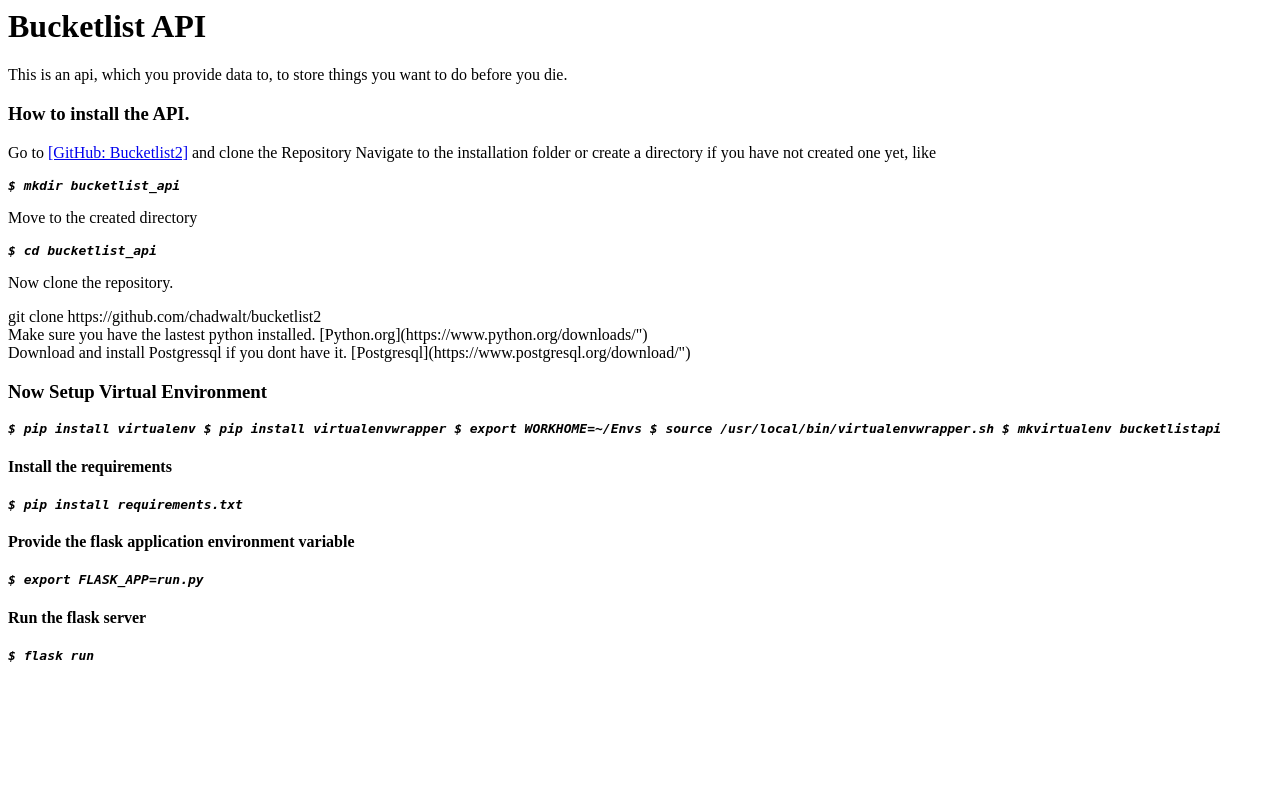
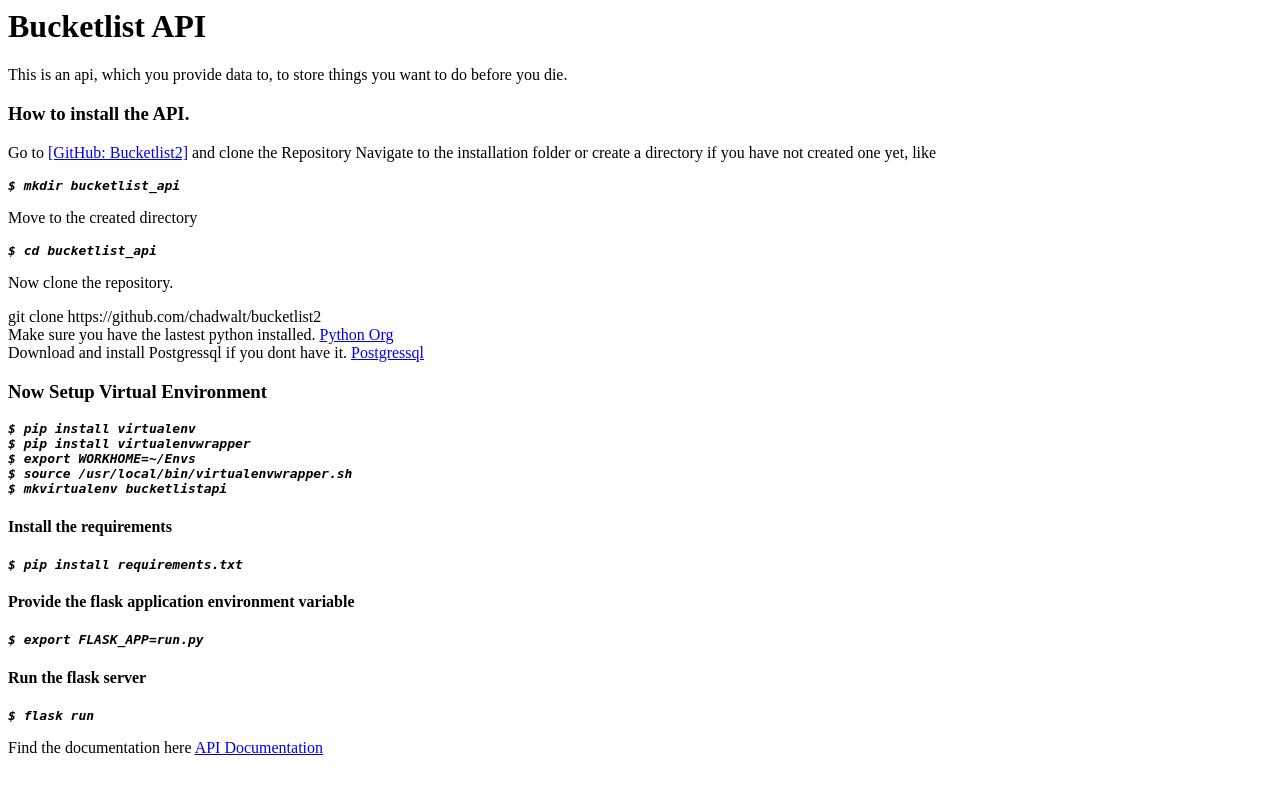
Before and after one commit to chadwalt/bucketlist2, a Python web app: template app/templates/index.html in a window 1280 px wide. Run offline with Jinja, Linux system fonts and the light colour scheme; the template is opened without the code that fills it, so the values that code supplies are empty.

Commit message:
Added the link for the api documenation

```diff
--- a/app/templates/index.html
+++ b/app/templates/index.html
@@ -29,8 +29,8 @@
 
         <p>
             git clone https://github.com/chadwalt/bucketlist2 <br>
-            Make sure you have the lastest python installed. [Python.org](https://www.python.org/downloads/") <br>
-            Download and install Postgressql if you dont have it. [Postgresql](https://www.postgresql.org/download/")
+            Make sure you have the lastest python installed. <a href="https://www.python.org/downloads/"> Python Org</a> <br>
+            Download and install Postgressql if you dont have it. <a href="https://www.postgresql.org/download/"> Postgressql </a>
         </p>
 
         <h3>Now Setup Virtual Environment</h3>
@@ -40,17 +40,25 @@
             $ pip install virtualenv
         </code>
 
+        <br>
+
         <code style="font-weight:bold;font-style:italic;">
             $ pip install virtualenvwrapper
         </code>
+
+        <br>
 
         <code style="font-weight:bold;font-style:italic;">
             $ export WORKHOME=~/Envs
         </code>
 
+        <br>
+
         <code style="font-weight:bold;font-style:italic;">
             $ source /usr/local/bin/virtualenvwrapper.sh
         </code>
+
+        <br>
 
         <code style="font-weight:bold;font-style:italic;">
             $ mkvirtualenv bucketlistapi
@@ -71,5 +79,11 @@
         <code style="font-weight:bold;font-style:italic;">
             $ flask run
         </code>
+
+        <br>
+
+        <p>
+            Find the documentation here <a href="apidocs/"> API Documentation</a>
+        </p>
     </body>
 </html>
```
